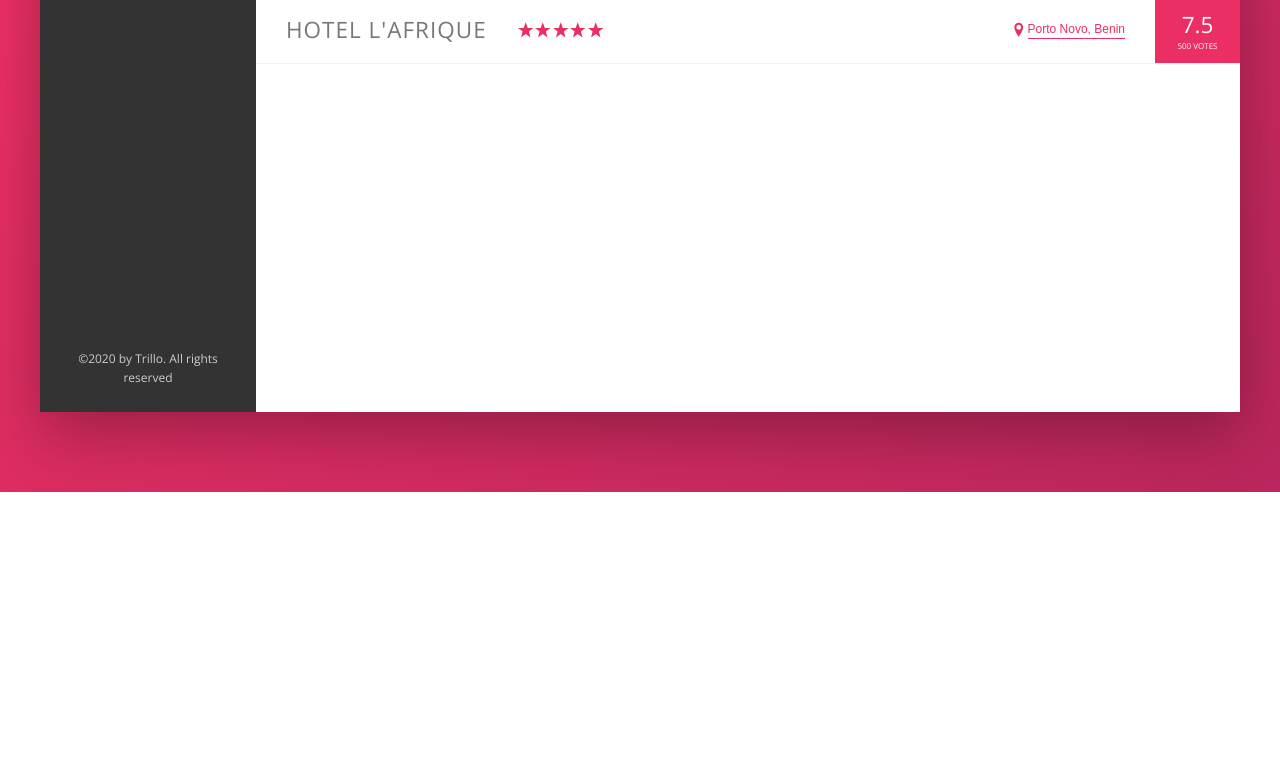
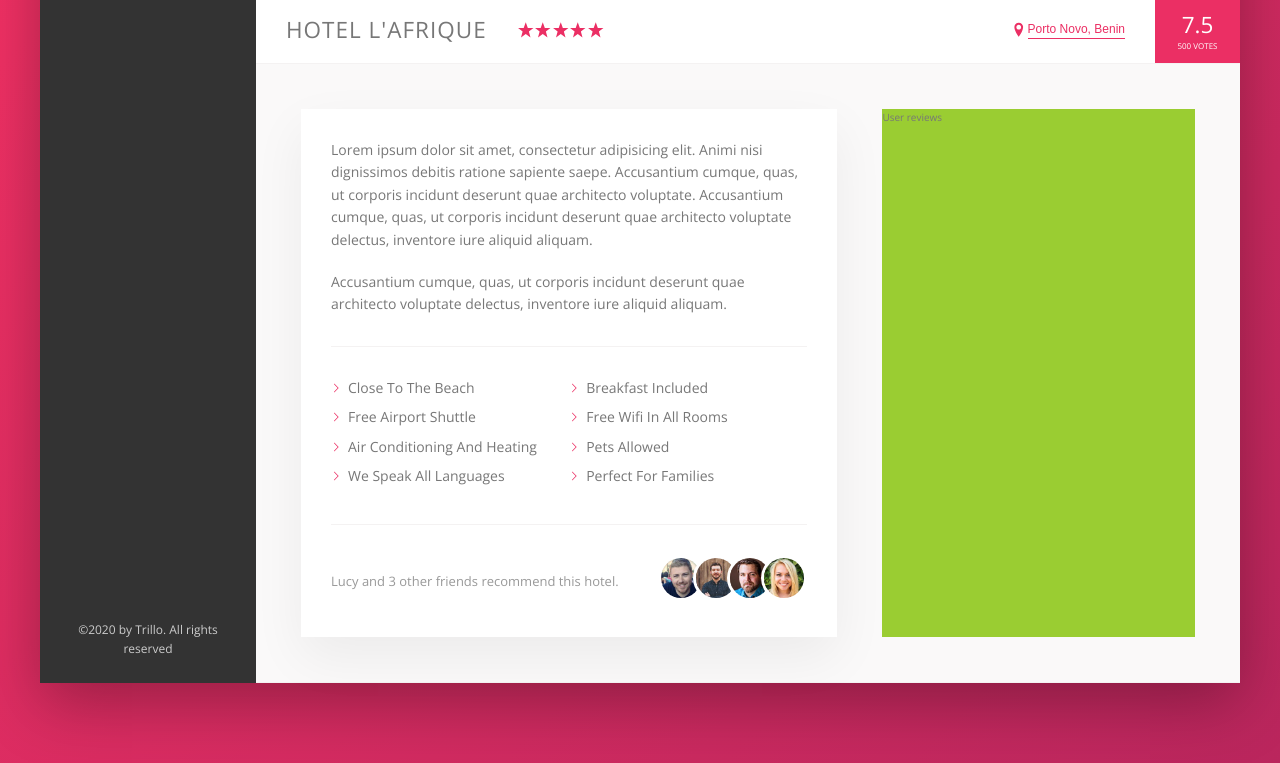
Before and after one commit to eben-k/trillo, a website: page index.html in a window 1280 px wide. Shown: the part 538-1301 px from the top of the page. Before the commit the page ends 1030 px from the top, so only its background shows below. Drawn offline with nearby package versions, Linux system fonts and the light colour scheme.

Commit message:
build hotel description section

```diff
--- a/index.html
+++ b/index.html
@@ -144,6 +144,62 @@
               <div class="overview__rating-count">500 votes</div>
             </div>
           </div>
+          <div class="detail">
+            <div class="description">
+              <p class="paragraph">
+                Lorem ipsum dolor sit amet, consectetur adipisicing elit. Animi
+                nisi dignissimos debitis ratione sapiente saepe. Accusantium
+                cumque, quas, ut corporis incidunt deserunt quae architecto
+                voluptate. Accusantium cumque, quas, ut corporis incidunt
+                deserunt quae architecto voluptate delectus, inventore iure
+                aliquid aliquam.
+              </p>
+              <p class="paragraph">
+                Accusantium cumque, quas, ut corporis incidunt deserunt quae
+                architecto voluptate delectus, inventore iure aliquid aliquam.
+              </p>
+              <ul class="list">
+                <li class="list__item">close to the beach</li>
+                <li class="list__item">breakfast included</li>
+                <li class="list__item">free airport shuttle</li>
+                <li class="list__item">free wifi in all rooms</li>
+                <li class="list__item">air conditioning and heating</li>
+                <li class="list__item">pets allowed</li>
+                <li class="list__item">we speak all languages</li>
+                <li class="list__item">perfect for families</li>
+              </ul>
+              <div class="recommend">
+                <p class="recommend__count">
+                  Lucy and 3 other friends recommend this hotel.
+                </p>
+                <div class="recommend__friends">
+                  <img
+                    src="img/user-3.jpg"
+                    alt="User Photo 3"
+                    class="recommend__photo"
+                  />
+                  <img
+                    src="img/user-4.jpg"
+                    alt="User Photo 4"
+                    class="recommend__photo"
+                  />
+                  <img
+                    src="img/user-5.jpg"
+                    alt="User Photo 5"
+                    class="recommend__photo"
+                  />
+                  <img
+                    src="img/user-6.jpg"
+                    alt="User Photo 6"
+                    class="recommend__photo"
+                  />
+                </div>
+              </div>
+            </div>
+            <div class="user-reviews">
+              User reviews
+            </div>
+          </div>
         </main>
       </div>
     </div>
--- a/sass/_base.scss
+++ b/sass/_base.scss
@@ -30,9 +30,11 @@ Grey dark 3: #999
   --grey-dark-2: #777;
   --grey-dark-3: #999;
 
-  --shadow-dark: 0 2rem 6rem rgba(0,0,0, 0.3);
-  --shadow-light: 0 1rem 4rem rgba(0,0,0, 0.25);
+  --shadow-dark: 0 2rem 6rem rgba(0, 0, 0, 0.3);
+  --shadow-light: 0 1rem 4rem rgba(0, 0, 0, 0.25);
+  --shadow-lighter: 0 2rem 5rem rgba(0, 0, 0, 0.06);
 
+  --border-small: 1px solid var(--grey-light-2);
 }
 
 * {
--- a/sass/_components.scss
+++ b/sass/_components.scss
@@ -197,7 +197,7 @@
 .overview {
   display: flex;
   align-items: center;
-  border-bottom: 1px solid var(--grey-light-2);
+  border-bottom: var(--border-small);
 
   &__heading {
     font-size: 2.25rem;
@@ -289,3 +289,70 @@
     box-shadow: none;
   }
 }
+
+//////////////////////
+// PARAGRAPH
+.paragraph:not(:last-of-type) {
+  margin-bottom: 2rem;
+}
+
+//////////////////////
+// LIST
+.list {
+  list-style: none;
+  text-transform: capitalize;
+  margin: 3rem 0;
+  padding: 3rem 0;
+  border-top: var(--border-small);
+  border-bottom: var(--border-small);
+
+  display: flex;
+  flex-wrap: wrap;
+
+  &__item {
+    flex: 0 0 50%;
+    margin-bottom: 0.7rem;
+  }
+
+  &__item::before {
+    content: "";
+    display: inline-block;
+    height: 1rem;
+    width: 1rem;
+    margin-right: 0.7rem;
+    // background-image: url(../img/chevron-thin-right.svg);
+
+    //CSS Mask
+    background-color: var(--color-primary);
+    -webkit-mask-image: url(../img/chevron-thin-right.svg);
+    mask-image: url(../img/chevron-thin-right.svg);
+    -webkit-mask-size: cover;
+    mask-size: cover;
+  }
+}
+
+//////////////////////
+// RECOMMEND
+.recommend {
+  font-size: 1.3rem;
+  color: var(--grey-dark-3);
+
+  display: flex;
+  align-items: center;
+
+  &__count {
+    margin-right: auto;
+  }
+
+  &__photo {
+    box-sizing: content-box; // adds padding to height and width --default box sizng
+    height: 4rem;
+    width: 4rem;
+    border-radius: 50%;
+    border: 3px solid #fff; //provides additional spacing(padding) that seems to cause the element to shrink when removed. Adding the px to the height and width can solve it but using border-box looks cleaner.
+
+    &:not(:last-child) {
+      margin-right: -1.5rem; //overlapping images hack
+    }
+  }
+}
--- a/sass/_layout.scss
+++ b/sass/_layout.scss
@@ -11,7 +11,7 @@
   font-size: 1.4rem;
   height: 7rem;
   background-color: #fff;
-  border-bottom: 1px solid var(--grey-light-2);
+  border-bottom: var(--border-small);
   display: flex;
   justify-content: space-between;
   align-items: center;
@@ -31,6 +31,25 @@
 .hotel-view {
   background-color: #fff;
   flex: 1;
+}
 
-  height: 80rem;
+.detail {
+  display: flex;
+  padding: 4.5rem;
+  background-color: var(--grey-light-1);
+  border-bottom: var(--border-small);
 }
+
+.description {
+  font-size: 1.4rem;
+  background-color: #fff;
+  box-shadow: var(--shadow-lighter);
+  padding: 3rem;
+  flex: 0 0 60%;
+  margin-right: 4.5rem;
+}
+
+.user-reviews {
+  background-color: yellowgreen;
+  flex: 1;
+}
```
Also changed, not shown: css/style.css.
